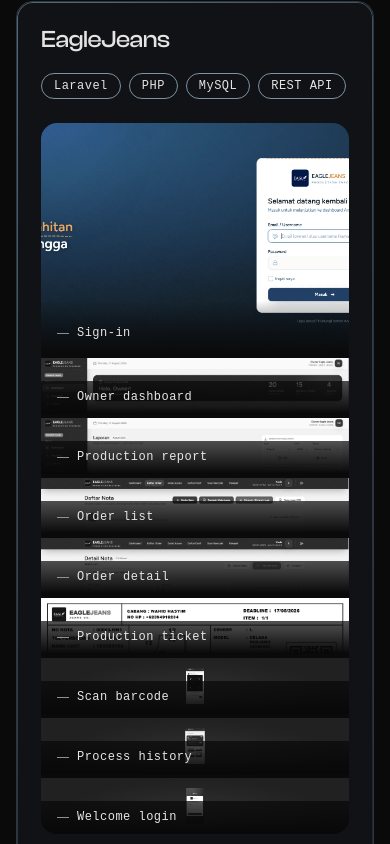
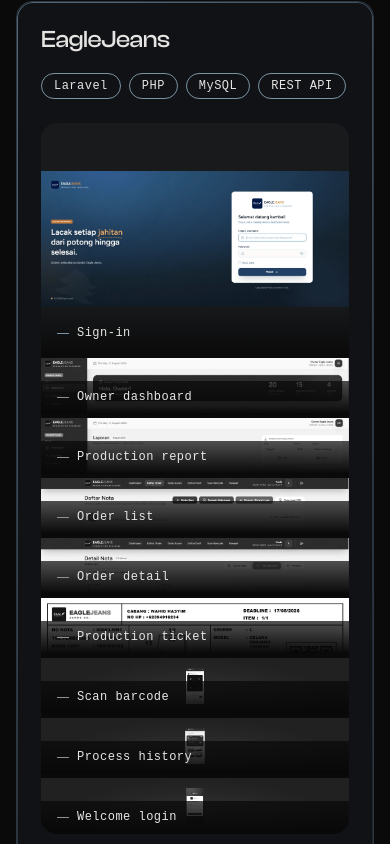
Before and after one commit to Tano11933/portfolio-2, a React (Vite) app: page / in a window 390 px wide. Shown: the part 2380-3224 px from the top of the page. Built offline with nearby package versions, Linux system fonts and the light colour scheme; a web font is replaced by a local one.

Commit message:
fix: show full web screenshots without cropping when active
- Web screenshots (landscape) switch to object-fit: contain when active
- Ensures full image visibility without clipping
- Phone screenshots (portrait) remain unchanged with contain layout

```diff
--- a/src/components/work/AccordionGallery.css
+++ b/src/components/work/AccordionGallery.css
@@ -77,6 +77,12 @@
       transparent 70%
     ),
     color-mix(in srgb, var(--ag-overlay) 82%, var(--ag-accent));
+}
+
+/* Web screenshots (cover) become contain when active to show full image without cropping. */
+.ag__panel[data-active='true'][data-fit='cover'] .ag__img {
+  object-fit: contain;
+  object-position: center;
 }
 
 /* Scrim + label, only on the open panel. Collapsed panels stay clean rather
```
